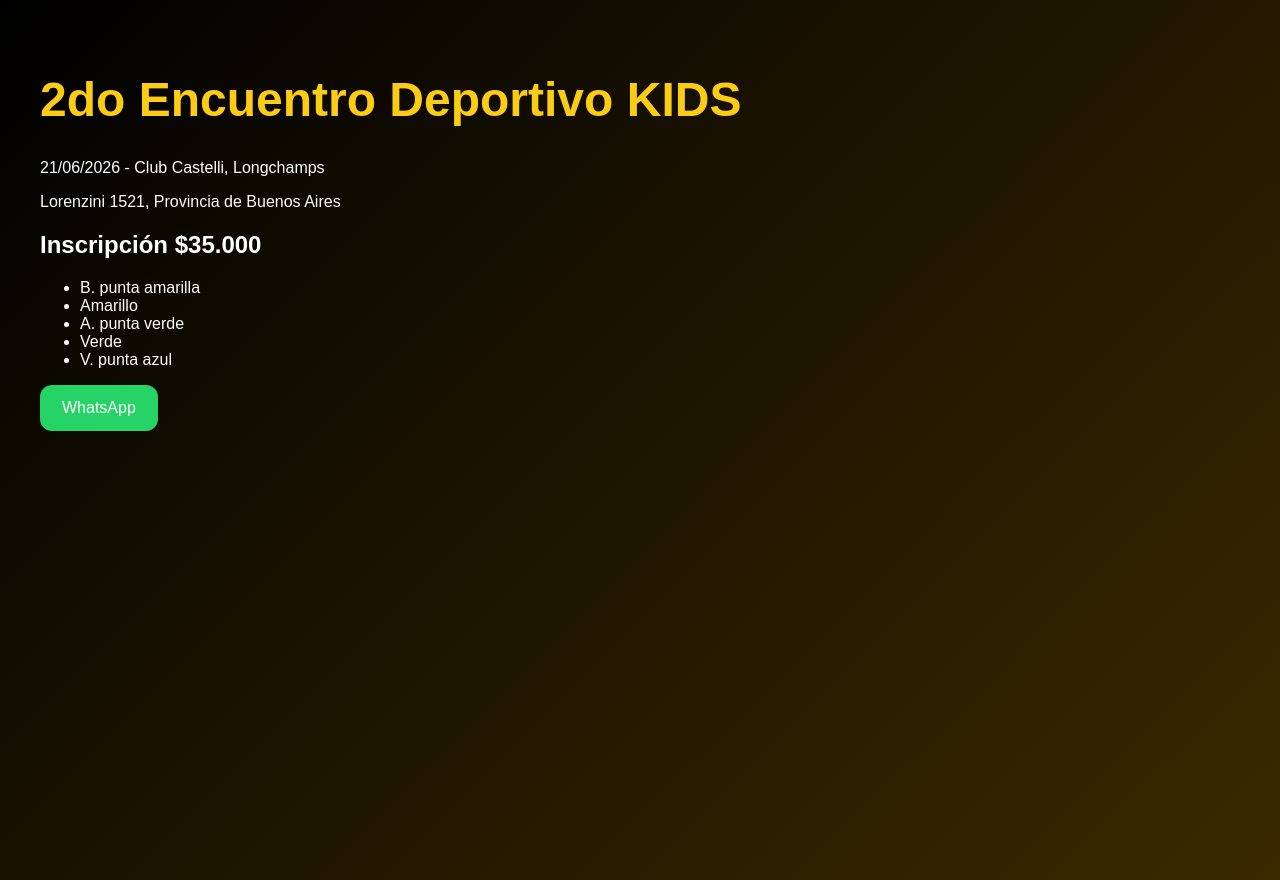
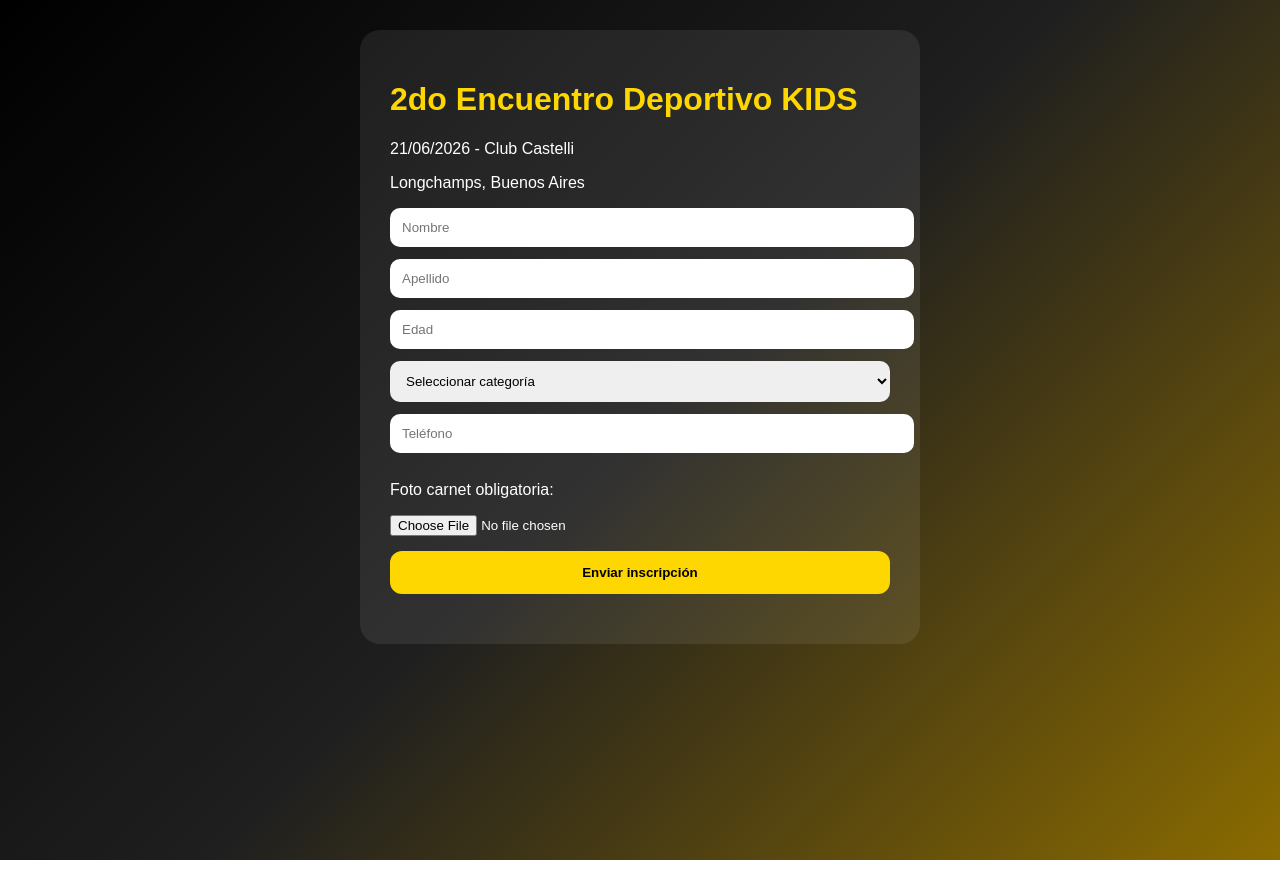
Before and after one commit to fmicaelagiselle-cpu/2do-encuentro-deportivo, a Next.js app: page / in a window 1280 px wide. Built offline with nearby package versions, Linux system fonts and the light colour scheme; no server answers.

Commit message:
Update page.js

```diff
--- a/app/page.js
+++ b/app/page.js
@@ -1 +1,171 @@
-export default function Page(){return <main style={{minHeight:'100vh',background:'linear-gradient(135deg,#000,#3b2a00)',color:'white',padding:'40px'}}><h1 style={{fontSize:'48px',color:'#facc15'}}>2do Encuentro Deportivo KIDS</h1><p>21/06/2026 - Club Castelli, Longchamps</p><p>Lorenzini 1521, Provincia de Buenos Aires</p><h2>Inscripción $35.000</h2><ul><li>B. punta amarilla</li><li>Amarillo</li><li>A. punta verde</li><li>Verde</li><li>V. punta azul</li></ul><a href='https://wa.me/541132146039' style={{display:'inline-block',padding:'14px 22px',background:'#25D366',color:'white',textDecoration:'none',borderRadius:'12px'}}>WhatsApp</a></main>}
+'use client'
+import { useState } from 'react'
+import { createClient } from '@supabase/supabase-js'
+
+const supabase = createClient(
+  process.env.NEXT_PUBLIC_SUPABASE_URL,
+  process.env.NEXT_PUBLIC_SUPABASE_ANON_KEY
+)
+
+export default function Page() {
+  const [form, setForm] = useState({
+    nombre: '',
+    apellido: '',
+    edad: '',
+    categoria: '',
+    telefono: ''
+  })
+
+  const [foto, setFoto] = useState(null)
+  const [mensaje, setMensaje] = useState('')
+
+  const enviar = async (e) => {
+    e.preventDefault()
+
+    if (!foto) {
+      alert('Debes subir una foto carnet')
+      return
+    }
+
+    const nombreArchivo = Date.now() + '-' + foto.name
+
+    const { error: errorFoto } = await supabase.storage
+      .from('fotos-carnet')
+      .upload(nombreArchivo, foto)
+
+    if (errorFoto) {
+      alert('Error al subir foto')
+      return
+    }
+
+    const { data } = supabase.storage
+      .from('fotos-carnet')
+      .getPublicUrl(nombreArchivo)
+
+    const { error } = await supabase.from('inscriptos').insert([
+      {
+        ...form,
+        foto_url: data.publicUrl
+      }
+    ])
+
+    if (error) {
+      alert('Error al guardar inscripción')
+      return
+    }
+
+    setMensaje('Inscripción enviada con éxito')
+    setForm({
+      nombre: '',
+      apellido: '',
+      edad: '',
+      categoria: '',
+      telefono: ''
+    })
+  }
+
+  return (
+    <div style={{
+      minHeight: '100vh',
+      background: 'linear-gradient(135deg,#000,#1f1f1f,#8b6b00)',
+      padding: '30px',
+      color: 'white',
+      fontFamily: 'Arial'
+    }}>
+      <div style={{
+        maxWidth: '500px',
+        margin: 'auto',
+        background: 'rgba(255,255,255,0.08)',
+        padding: '30px',
+        borderRadius: '20px'
+      }}>
+        <h1 style={{ color: '#ffd700' }}>2do Encuentro Deportivo KIDS</h1>
+        <p>21/06/2026 - Club Castelli</p>
+        <p>Longchamps, Buenos Aires</p>
+
+        <form onSubmit={enviar}>
+          <input
+            placeholder="Nombre"
+            value={form.nombre}
+            onChange={(e) => setForm({ ...form, nombre: e.target.value })}
+            required
+            style={input}
+          />
+
+          <input
+            placeholder="Apellido"
+            value={form.apellido}
+            onChange={(e) => setForm({ ...form, apellido: e.target.value })}
+            required
+            style={input}
+          />
+
+          <input
+            placeholder="Edad"
+            value={form.edad}
+            onChange={(e) => setForm({ ...form, edad: e.target.value })}
+            required
+            style={input}
+          />
+
+          <select
+            value={form.categoria}
+            onChange={(e) => setForm({ ...form, categoria: e.target.value })}
+            required
+            style={input}
+          >
+            <option value="">Seleccionar categoría</option>
+            <option>B. punta amarilla</option>
+            <option>Amarillo</option>
+            <option>A. punta verde</option>
+            <option>Verde</option>
+            <option>V. punta azul</option>
+          </select>
+
+          <input
+            placeholder="Teléfono"
+            value={form.telefono}
+            onChange={(e) => setForm({ ...form, telefono: e.target.value })}
+            required
+            style={input}
+          />
+
+          <p>Foto carnet obligatoria:</p>
+
+          <input
+            type="file"
+            accept="image/*"
+            onChange={(e) => setFoto(e.target.files[0])}
+            required
+            style={{ marginBottom: '15px' }}
+          />
+
+          <button style={boton} type="submit">
+            Enviar inscripción
+          </button>
+        </form>
+
+        <p style={{ marginTop: '20px', color: '#00ff88' }}>{mensaje}</p>
+      </div>
+    </div>
+  )
+}
+
+const input = {
+  width: '100%',
+  padding: '12px',
+  marginBottom: '12px',
+  borderRadius: '10px',
+  border: 'none'
+}
+
+const boton = {
+  width: '100%',
+  padding: '14px',
+  background: '#ffd700',
+  color: 'black',
+  border: 'none',
+  borderRadius: '12px',
+  fontWeight: 'bold',
+  cursor: 'pointer'
+}
```
